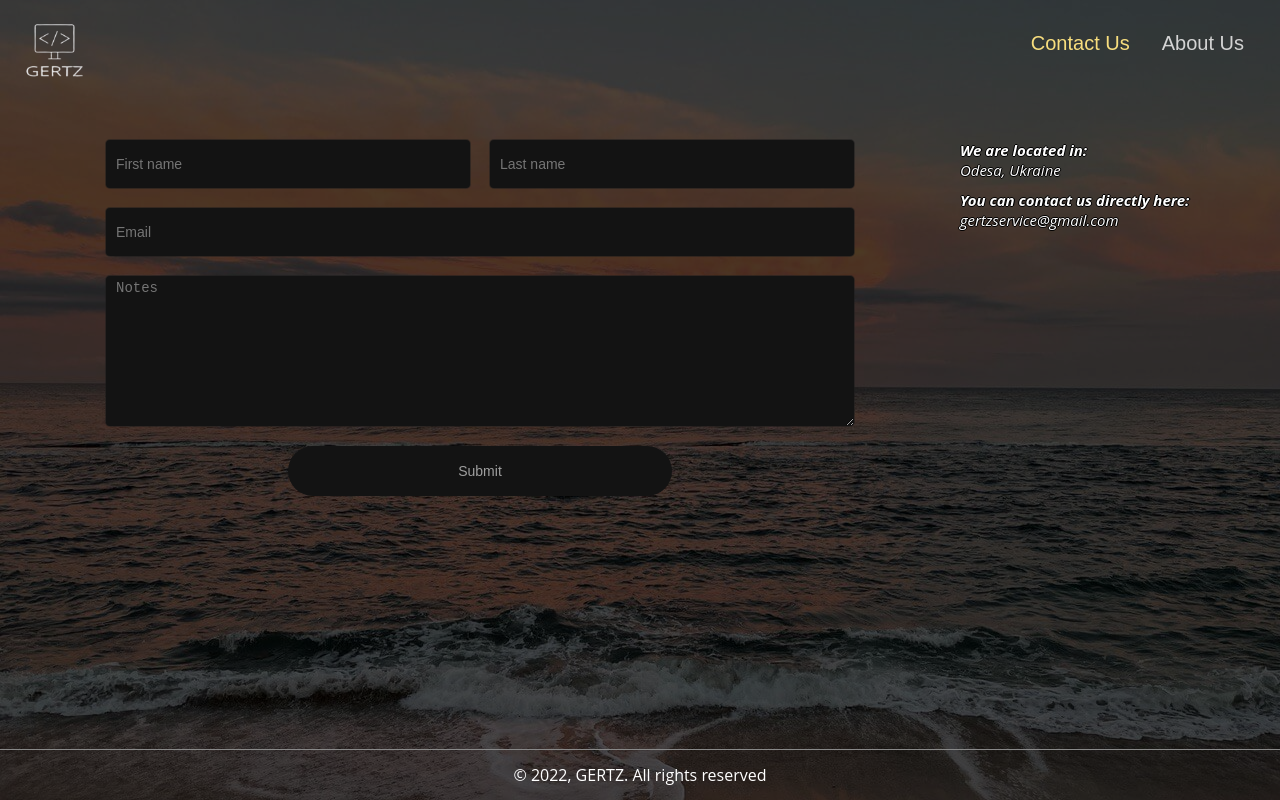
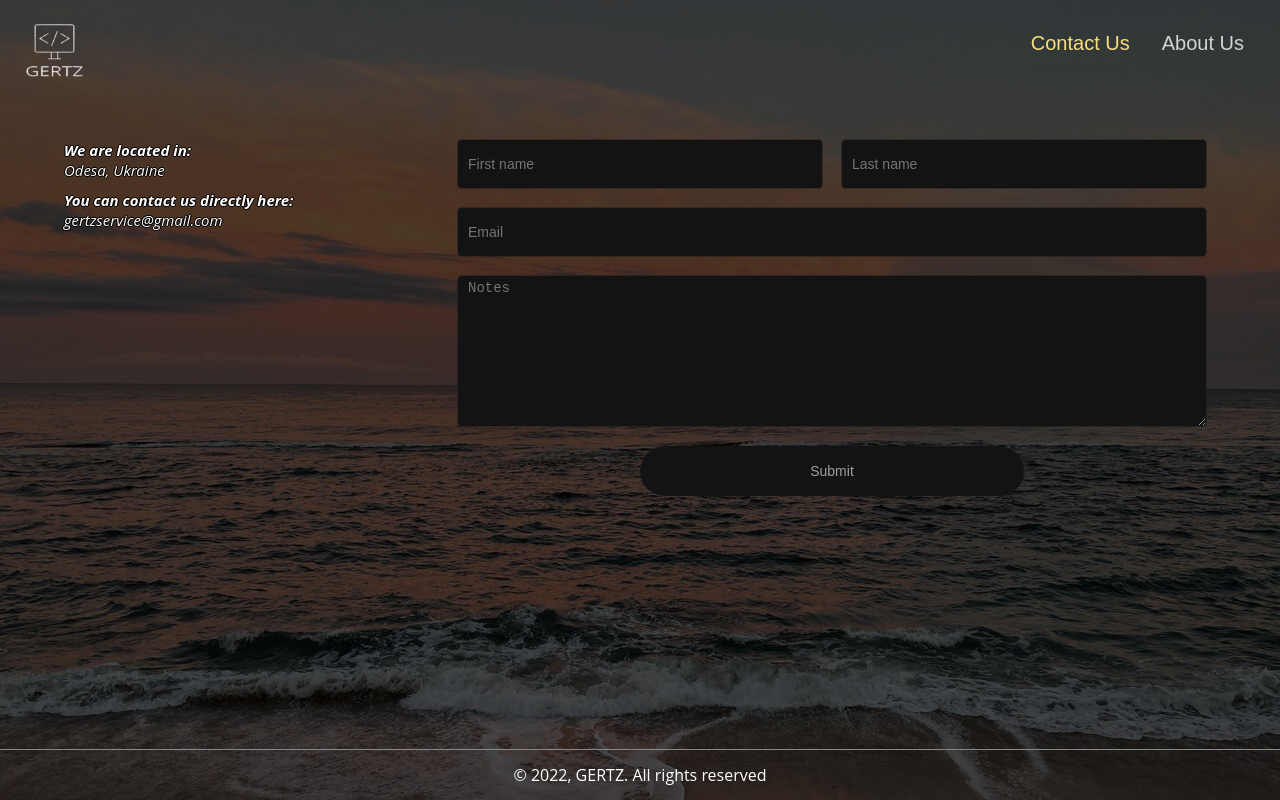
Before and after one commit to lazy-landing/gertz, a React (Create React App) app: page /contact in a window 1280 px wide. Built offline with nearby package versions, Linux system fonts and the light colour scheme; no server answers.

Commit message:
fixed address position

```diff
--- a/src/components/content/contact/index.js
+++ b/src/components/content/contact/index.js
@@ -84,6 +84,12 @@ const Contact = () => {
 
 	return (
 		<div className={styles.main}>
+			<address className={styles.address}>
+				<h4>We are located in:</h4>
+				<div>Odesa, Ukraine</div>
+				<h4>You can contact us directly here:</h4>
+				<a href='mailto:gertzservice@gmail.com'>gertzservice@gmail.com</a>
+			</address>
 			<form>
 				<div className={emailSent ? styles['sent-email'] : styles.hidden}>
 					Thank you for your message, we will be in touch!
@@ -135,12 +141,6 @@ const Contact = () => {
 					</button>
 				</div>
 			</form>
-			<address className={styles.address}>
-				<h4>We are located in:</h4>
-				<div>Odesa, Ukraine</div>
-				<h4>You can contact us directly here:</h4>
-				<a href='mailto:gertzservice@gmail.com'>gertzservice@gmail.com</a>
-			</address>
 		</div>
 	);
 };
--- a/src/components/content/contact/styles.module.scss
+++ b/src/components/content/contact/styles.module.scss
@@ -1,21 +1,60 @@
+// big screen
 @media only screen and (min-width: 850px) {
   .main {
     display: flex;
     padding-top: 50px;
   }
+
+  form {
+    width: 60%;
+    margin-left: auto;
+    margin-right: auto;
+  }
+
+  .input-margin {
+    margin: 0 10px 20px 10px;
+  }
+
+  .sent-email {
+    color: seagreen;
+    margin: 10px;
+    font-size: 14px;
+  }
+
+  .warning {
+    color: red;
+    margin: 0 0 0 10px;
+    font-size: 14px;
+  }
+
+  .address {
+    width: 25%;
+    color: white;
+    font-size: 15px;
+    text-shadow: 0.07em 0 black, 0 0.07em black, -0.07em 0 black, 0 -0.07em black;
+    margin-left: auto;
+
+    & div {
+      margin-bottom: 10px;
+    }
+
+    & h4 {
+      margin: 0;
+    }
+
+    & a {
+      text-decoration: none;
+      color: white;
+    }
+  }
 }
 
+// small screen
 @media only screen and (max-width: 850px) {
   .main {
     padding-top: 50px;
   }
-}
 
-.hidden {
-  display: none;
-}
-
-@media only screen and (max-width: 850px) {
   form {
     max-width: 90%;
     margin-left: auto;
@@ -37,30 +76,33 @@
     margin: 0 0 0 10px;
     font-size: 11px;
   }
+
+  .address {
+    color: white;
+    font-size: 15px;
+    text-shadow: 0.07em 0 black, 0 0.07em black, -0.07em 0 black, 0 -0.07em black;
+    margin-bottom: 10px;
+    margin-left: auto;
+    margin-right: auto;
+    max-width: 90%;
+
+    & div {
+      margin-bottom: 10px;
+    }
+
+    & h4 {
+      margin: 0;
+    }
+
+    & a {
+      text-decoration: none;
+      color: white;
+    }
+  }
 }
 
-@media only screen and (min-width: 850px) {
-  form {
-    width: 60%;
-    margin-left: auto;
-    margin-right: auto;
-  }
-
-  .input-margin {
-    margin: 0 10px 20px 10px;
-  }
-
-  .sent-email {
-    color: seagreen;
-    margin: 10px;
-    font-size: 14px;
-  }
-
-  .warning {
-    color: red;
-    margin: 0 0 0 10px;
-    font-size: 14px;
-  }
+.hidden {
+  display: none;
 }
 
 .user-data {
@@ -121,55 +163,3 @@
   -webkit-box-shadow: 0 0 0 100px #131313 inset;
   -webkit-text-fill-color: white;
 }
-
-@media only screen and (min-width: 850px) {
-  .address {
-    width: 25%;
-    color: white;
-    font-size: 15px;
-    text-shadow: 0.07em 0 black,
-    0 0.07em black,
-    -0.07em 0 black,
-    0 -0.07em black;
-
-    & div {
-      margin-bottom: 10px;
-    }
-
-    & h4 {
-      margin: 0;
-    }
-
-    & a {
-      text-decoration: none;
-      color: white;
-    }
-  }
-}
-
-@media only screen and (max-width: 850px) {
-  .address {
-    color: white;
-    font-size: 15px;
-    text-shadow: 0.07em 0 black,
-    0 0.07em black,
-    -0.07em 0 black,
-    0 -0.07em black;
-    margin-top: 10px;
-    margin-left: auto;
-    max-width: 90%;
-
-    & div {
-      margin-bottom: 10px;
-    }
-
-    & h4 {
-      margin: 0;
-    }
-
-    & a {
-      text-decoration: none;
-      color: white;
-    }
-  }
-}
```
